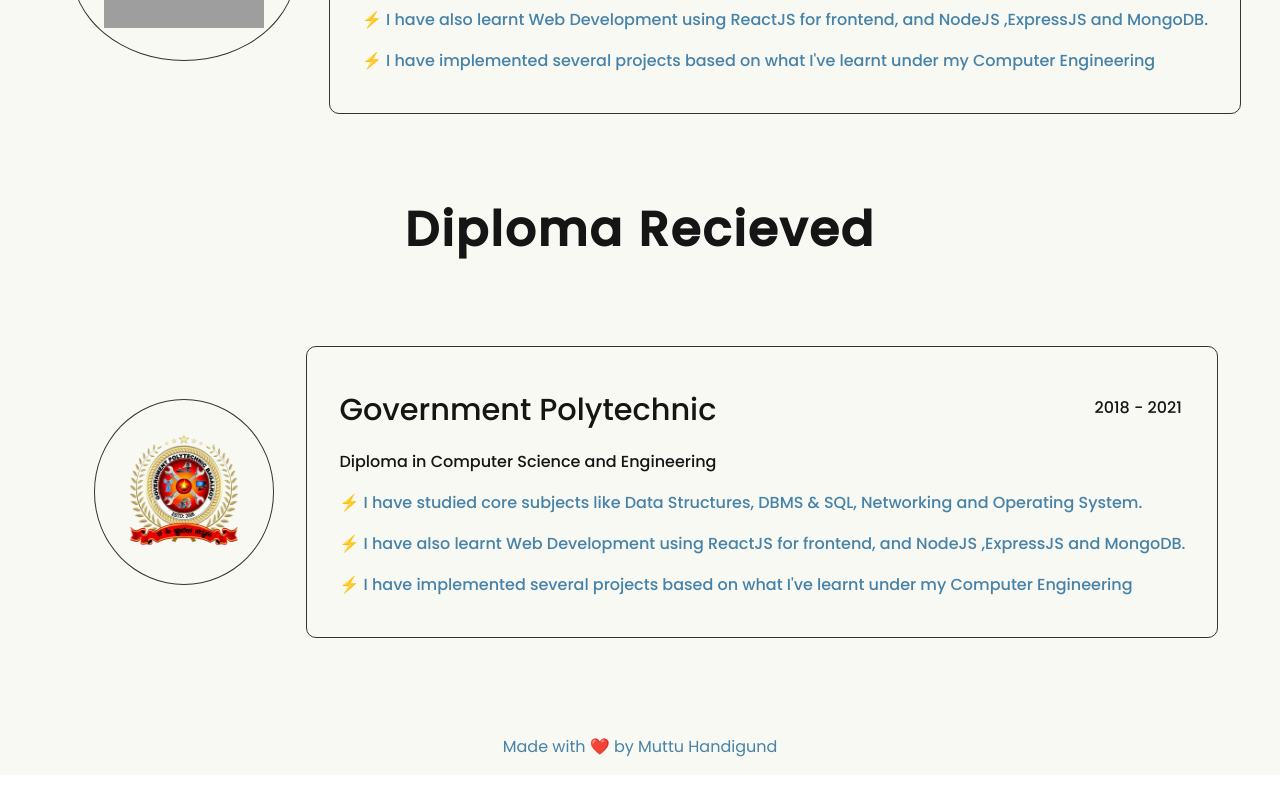
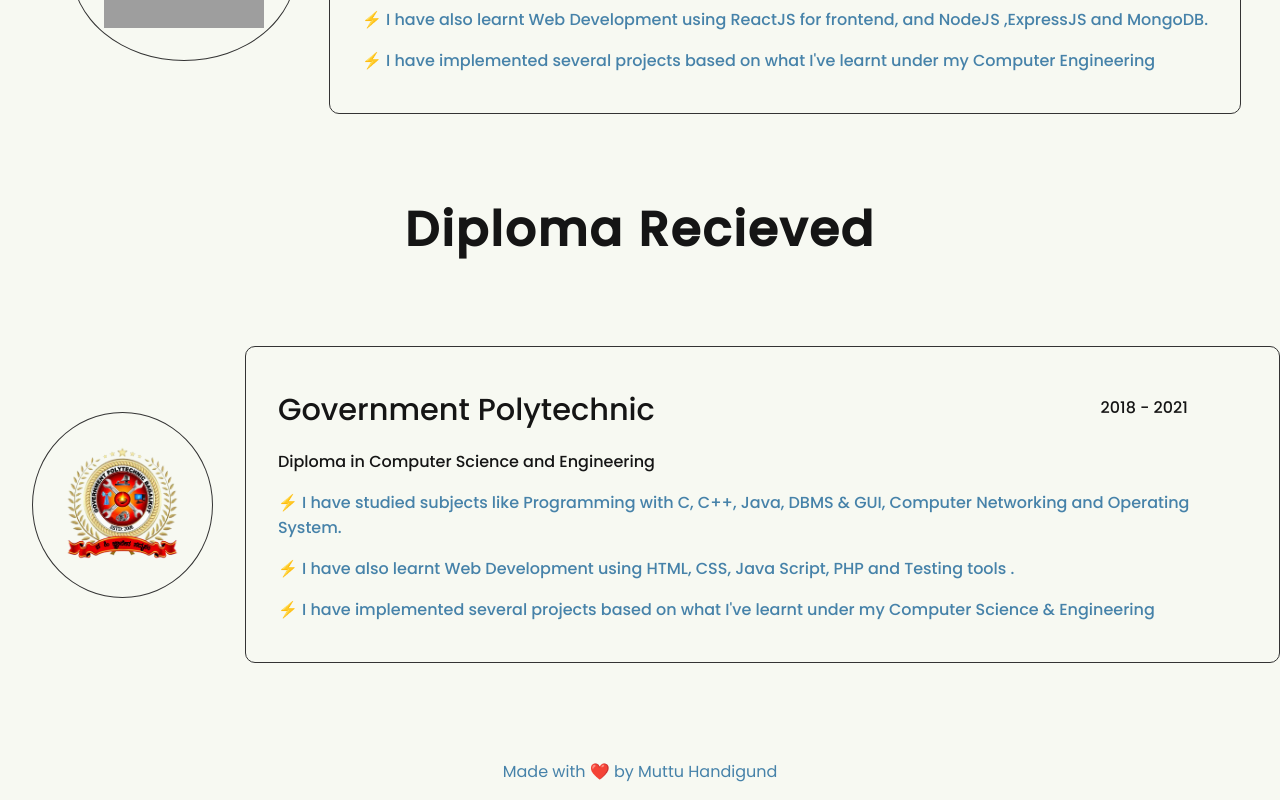
Before and after one commit to MuttuVittal818/Portfolio-website, a React (Vite) app: page /education in a window 1280 px wide. Shown: the part 989-1789 px from the top of the page. Before the commit the page ends 1764 px from the top, so only its background shows below. Built offline with nearby package versions, Linux system fonts and the light colour scheme; grey boxes are pictures that could not be loaded.

Commit message:
Changes Done

```diff
--- a/src/pages/Education/Education.jsx
+++ b/src/pages/Education/Education.jsx
@@ -74,9 +74,9 @@ const Education = () => {
                 </div>
               </div>
               <div className="degree-card-content">
-                <p>⚡ I have studied core subjects like Data Structures, DBMS & SQL, Networking and Operating System.</p>
-                <p>⚡ I have also learnt Web Development using ReactJS for frontend, and NodeJS ,ExpressJS and MongoDB.</p>
-                <p>⚡ I have implemented several projects based on what I've learnt under my Computer Engineering</p>
+                <p>⚡ I have studied subjects like Programming with C, C++, Java, DBMS & GUI, Computer Networking and Operating System.</p>
+                <p>⚡ I have also learnt Web Development using HTML, CSS, Java Script, PHP and Testing tools .</p>
+                <p>⚡ I have implemented several projects based on what I've learnt under my Computer Science & Engineering</p>
               </div>
             </div>
           </div>
--- a/src/pages/Home/Home.jsx
+++ b/src/pages/Home/Home.jsx
@@ -10,8 +10,8 @@ import coder from '../../assets/coder.json';
 const Home = () => {
     const handleDownload = () => {
         const link = document.createElement("a");
-        link.href = "/assets/Muttu_Handigund_Resume.pdf";
-        link.download = "Muttu_Handigund_Resume.pdf";
+        link.href = "../../assets/RakshithR_June_2024.pdf";
+        link.download = "RakshithR.pdf";
         link.click();
     };
     return (
```
